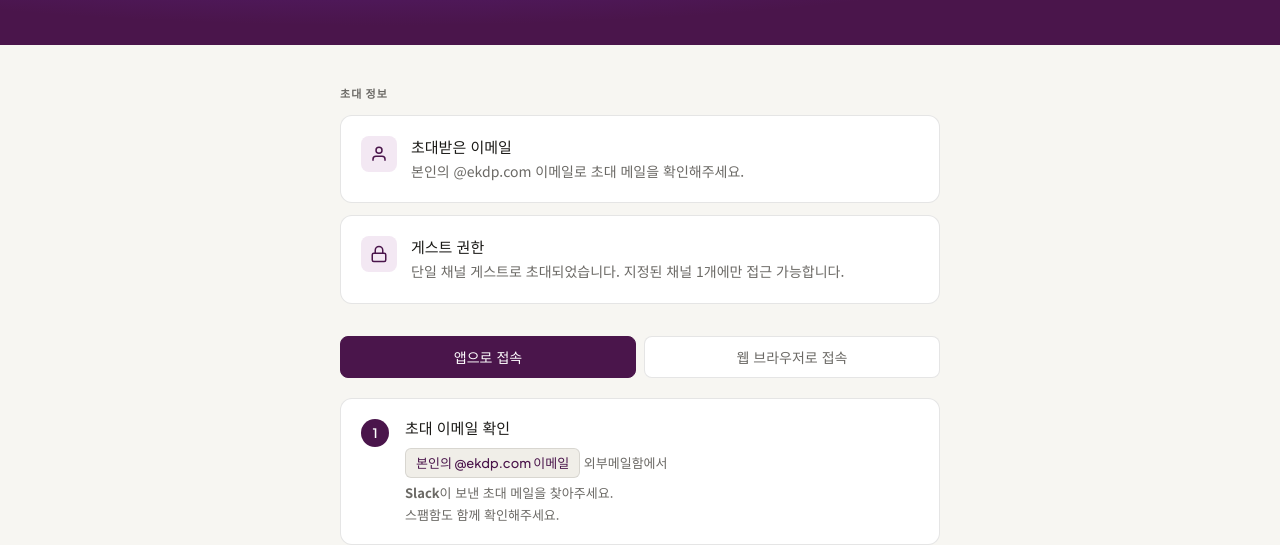
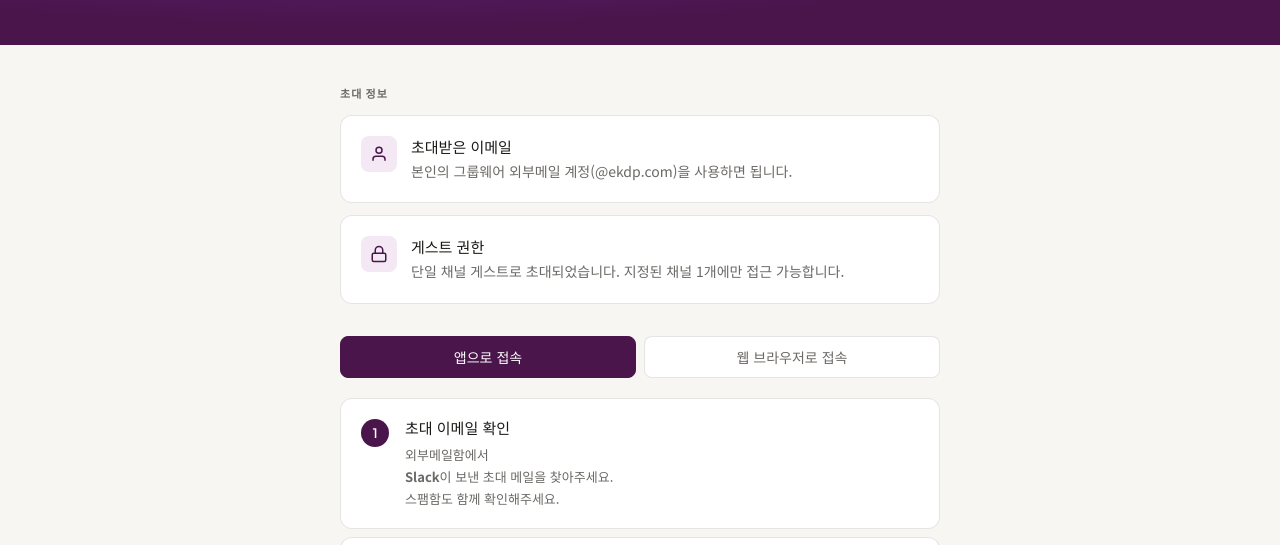
Before and after one commit to jh1234887/slack-guide, a plain HTML site: page index.html in a window 1280 px wide. Shown: the part 212-757 px from the top of the page. Drawn offline with Linux system fonts and the light colour scheme.

Commit message:
fix: 이메일 pill 제거 및 안내 문구 변경

```diff
--- a/index.html
+++ b/index.html
@@ -301,7 +301,7 @@
     </div>
     <div class="info-body">
       <strong>초대받은 이메일</strong>
-      <p>본인의 @ekdp.com 이메일로 초대 메일을 확인해주세요.</p>
+      <p>본인의 그룹웨어 외부메일 계정(@ekdp.com)을 사용하면 됩니다.</p>
     </div>
   </div>
 
@@ -330,7 +330,7 @@
         <div class="step-content">
           <p class="step-title">초대 이메일 확인</p>
           <p class="step-desc">
-            <span class="pill">본인의 @ekdp.com 이메일</span> 외부메일함에서<br>
+            외부메일함에서<br>
             <strong>Slack</strong>이 보낸 초대 메일을 찾아주세요.<br>
             스팸함도 함께 확인해주세요.
           </p>
@@ -405,7 +405,7 @@
         <div class="step-content">
           <p class="step-title">초대 이메일 확인</p>
           <p class="step-desc">
-            <span class="pill">본인의 @ekdp.com 이메일</span> 외부메일함에서<br>
+            외부메일함에서<br>
             <strong>Slack</strong>이 보낸 초대 메일을 찾아주세요.<br>
             스팸함도 함께 확인해주세요.
           </p>
```
